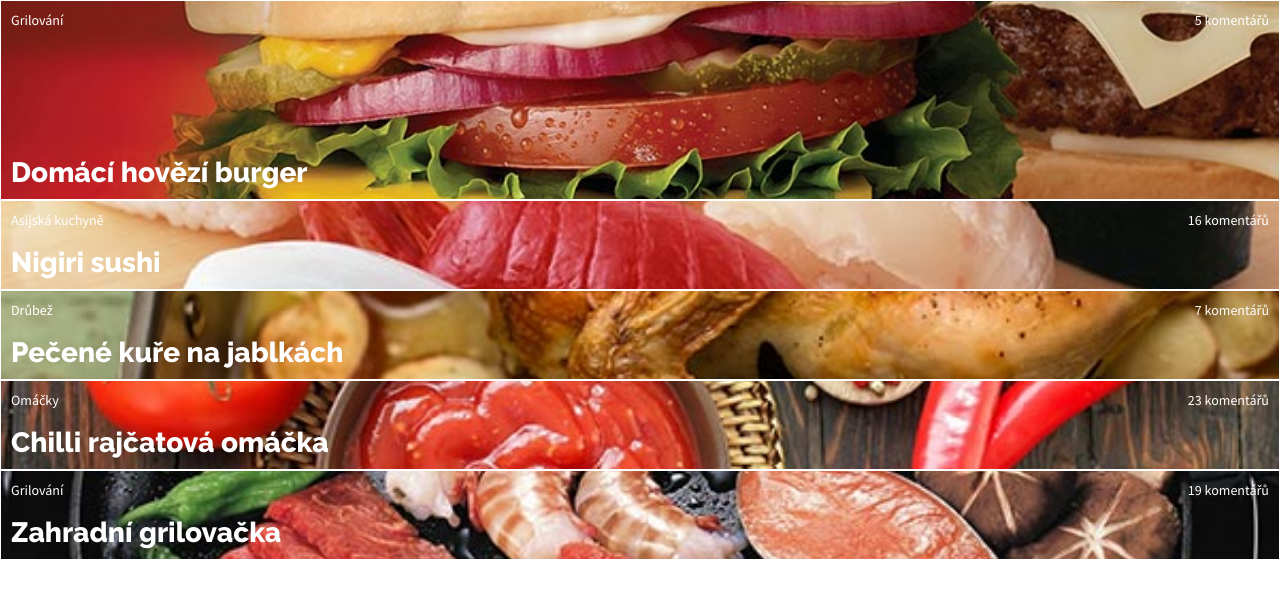
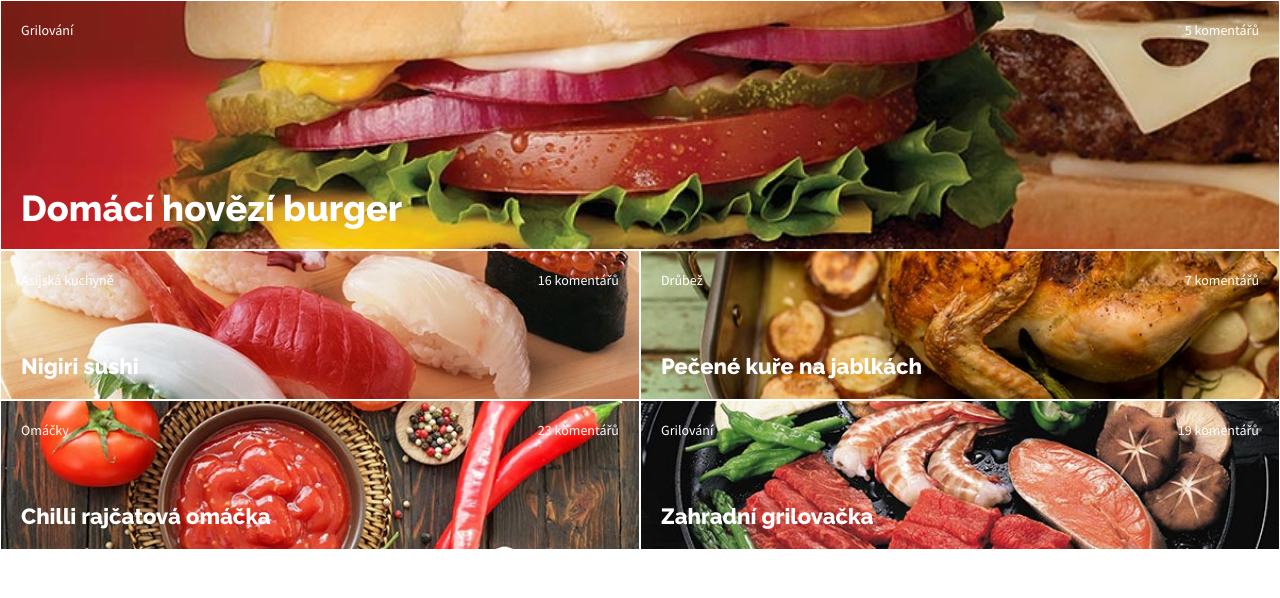
Before and after one commit to Digitalni-akademie-Web-Jaro-2020-Praha/ukol-recepty-sofikarp, a plain HTML site: page Masova-varianta/index-level2-tezsi.html in a window 1280 px wide. Drawn offline with Linux system fonts and the light colour scheme.

Commit message:
tablet version

```diff
--- a/Masova-varianta/index-level2-tezsi.html
+++ b/Masova-varianta/index-level2-tezsi.html
@@ -24,6 +24,7 @@
         </div>
       </div>
       <!-- maly recept 2 -->
+      <div class="smallContainer">
       <div class="malyRecept recept2">
         <div class="nav">
           <div class="kategorie">Asijská kuchyně</div>
--- a/Masova-varianta/style.css
+++ b/Masova-varianta/style.css
@@ -37,6 +37,10 @@ h2 {
   font-weight: 800;
   margin: 0;
   padding: 0;
+}
+
+.malyRecept h2 {
+  font-size: 18px;
 }
 
 .nav {
@@ -94,3 +98,33 @@ h2 {
   flex-grow: 1;
   align-items: flex-end;
 }
+@media (min-width: 480px) {
+  .hlavniRecept h2 {
+    font-size: 36px;
+  }
+  .malyRecept h2 {
+    font-size: 22px;
+  }
+  .hlavniRecept {
+    min-height: 250px;
+    padding: 20px;
+  }
+  .malyRecept {
+    min-height: 150px;
+    padding: 20px;
+    width: 50%;
+  }
+  .smallContainer {
+    display: flex;
+    align-items: stretch;
+    flex-wrap: wrap;
+  }
+  .malyRecept {
+    flex-grow: 1;
+    flex-basis: auto;
+  }
+}
+
+@media (min-width: 860px);
+ {
+}
```
